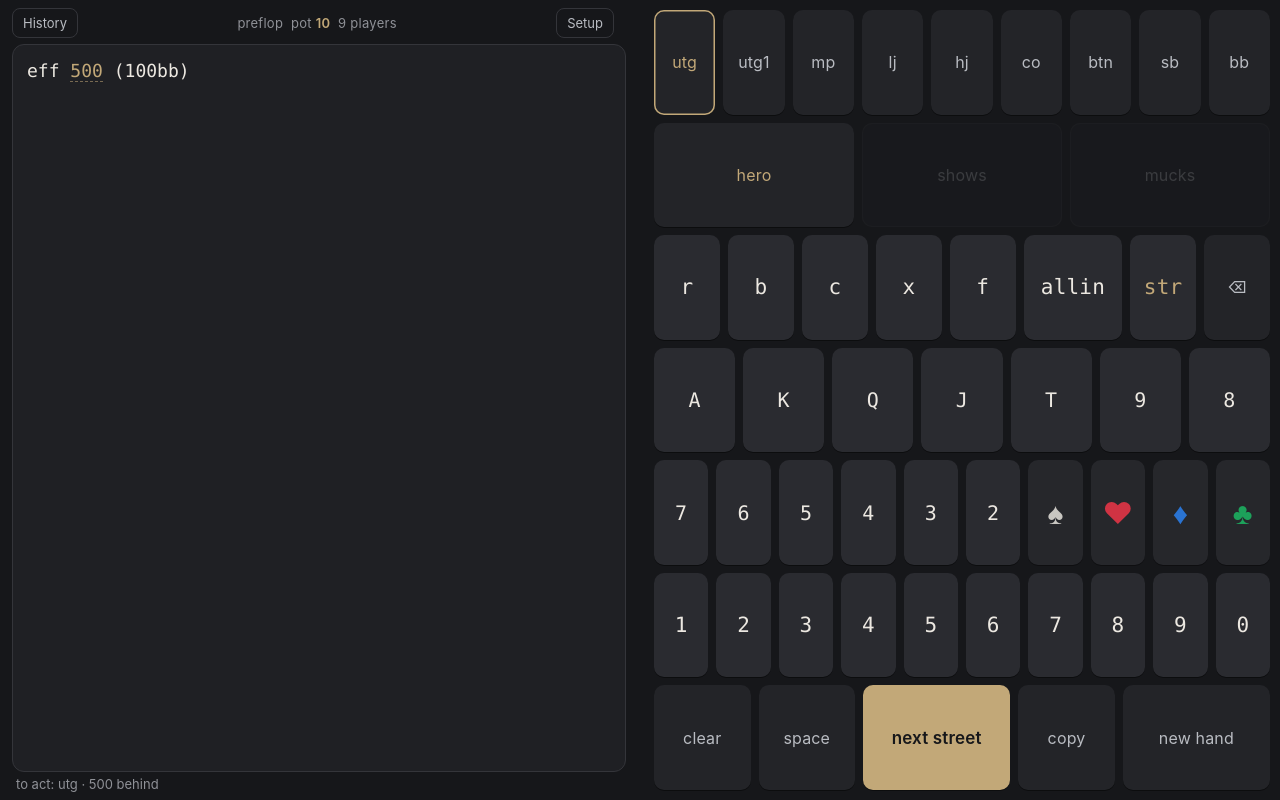
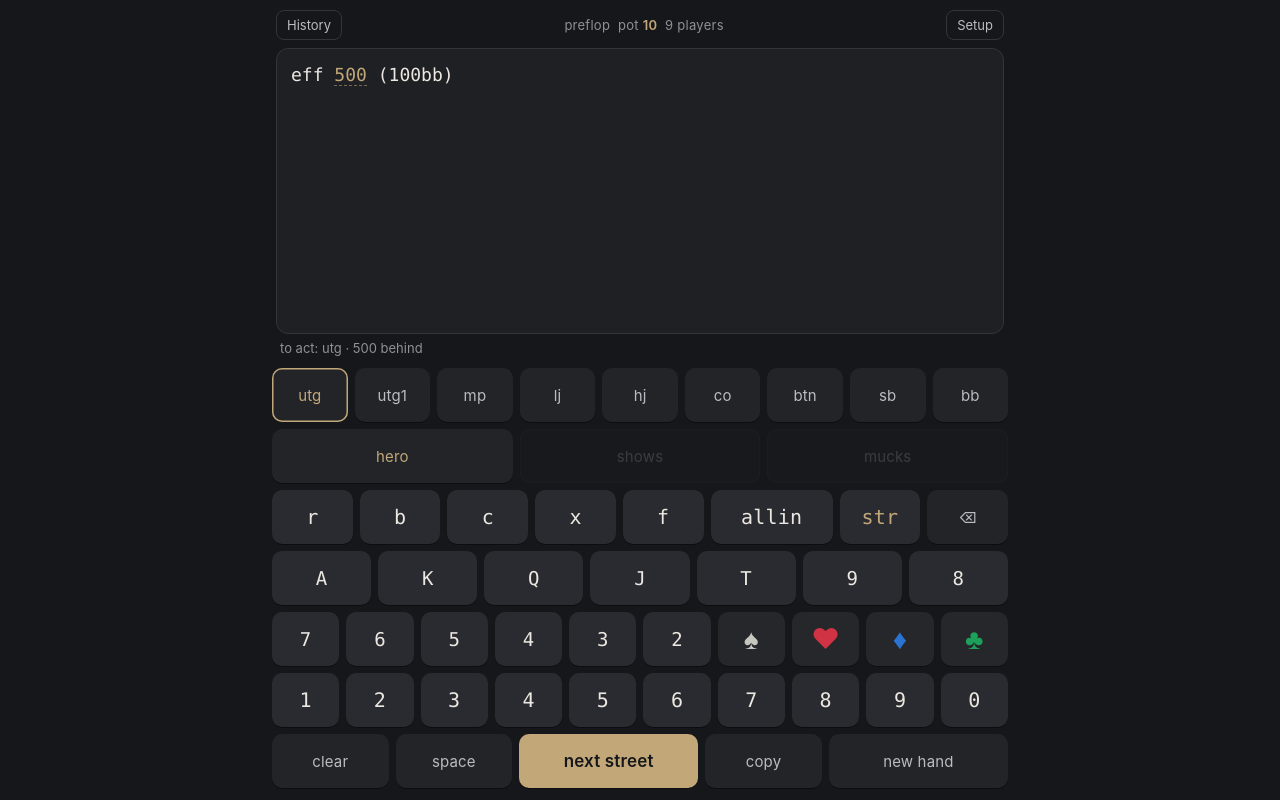
Before and after one commit to Tungi97/poker-hand-keyboard, a website built with Vite: page index.html in a window 1280 px wide. Built offline with nearby package versions, Linux system fonts and the light colour scheme.

Commit message:
Foldable: drop the side-by-side split, use a roomier portrait layout
Co-Authored-By: Claude Opus 5.5 <noreply@anthropic.com>
Claude-Session: https://claude.ai/code/session_01SQAjb4YhbusyuSQAMrYcme

```diff
--- a/src/style.css
+++ b/src/style.css
@@ -254,53 +254,18 @@ input:focus { outline: none; border-color: var(--gold); }
   .kb { gap: 5px; }
 }
 
-/* Foldable iPhone, opened (and other big screens). Keys stretch to fill their area. */
+/* Foldable iPhone opened, held in portrait: the phone layout, just roomier.
+   Keys keep a fixed, phone-like height; the note takes the rest of the screen. */
 @media (min-width: 700px) {
-  #app { max-width: none; }
-  .kb { gap: 8px; }
-  .kb-row { flex: 1 1 0; gap: 8px; }
-  .k { height: auto; min-height: 44px; font-size: 17px; border-radius: 10px; }
-  .k.pos, .k.label, .k.sd, .k.ctl, .k.str { font-size: 16px; }
-  .k.act, .k.num { font-size: 21px; }
-  .k.rank { font-size: 20px; }
-  .k.suit { font-size: 30px; }
-  #note { font-size: 18px; }
-  .hint { font-size: 13px; }
+  #app { max-width: 760px; }
+  .bar { padding: 10px 16px 8px; }
+  #note { margin: 0 16px; font-size: 18px; }
+  .hint { padding: 6px 20px 4px; font-size: 13px; }
+  .kb { gap: 7px; padding: 8px 12px 12px; }
+  .kb-row { gap: 7px; }
+  .k { height: 54px; font-size: 17px; border-radius: 10px; }
+  .k.pos, .k.label, .k.sd, .k.ctl, .k.str { font-size: 15px; }
+  .k.act, .k.num { font-size: 20px; }
+  .k.rank { font-size: 19px; }
+  .k.suit { font-size: 28px; }
 }
-
-/* Opened wide (book orientation): note on the left half, keyboard on the right half,
-   with a gap down the middle so nothing sits on the fold. */
-@media (min-width: 700px) and (min-aspect-ratio: 1/1) {
-  #app {
-    display: grid;
-    grid-template-columns: 1fr 1fr;
-    grid-template-rows: auto minmax(0, 1fr) auto;
-    column-gap: 28px;
-    padding: env(safe-area-inset-top) 0 env(safe-area-inset-bottom);
-  }
-  .bar { grid-column: 1; grid-row: 1; padding-left: max(12px, env(safe-area-inset-left)); }
-  #note { grid-column: 1; grid-row: 2; margin: 0 0 0 max(12px, env(safe-area-inset-left)); }
-  .hint { grid-column: 1; grid-row: 3; padding-left: max(16px, env(safe-area-inset-left)); padding-bottom: 8px; }
-  .kb {
-    grid-column: 2;
-    grid-row: 1 / 4;
-    padding: 10px max(10px, env(safe-area-inset-right)) 10px 0;
-  }
-}
-
-/* Where the browser reports the fold (Viewport Segments API), split exactly on it. */
-@media (min-width: 700px) and (horizontal-viewport-segments: 2) {
-  #app {
-    grid-template-columns: env(viewport-segment-width 0 0, 1fr) env(viewport-segment-width 1 0, 1fr);
-    column-gap: calc(env(viewport-segment-left 1 0, 0px) - env(viewport-segment-right 0 0, 0px));
-  }
-  #note { margin-right: 14px; }
-  .kb { padding-left: 14px; }
-}
-
-/* Opened tall (rotated): note on the top half, keyboard on the bottom half. */
-@media (min-width: 700px) and (max-aspect-ratio: 1/1) {
-  #app { max-width: 960px; }
-  #note { margin: 0 16px; }
-  .kb { flex: 0 0 50%; padding: 10px 12px 12px; }
-}
```
